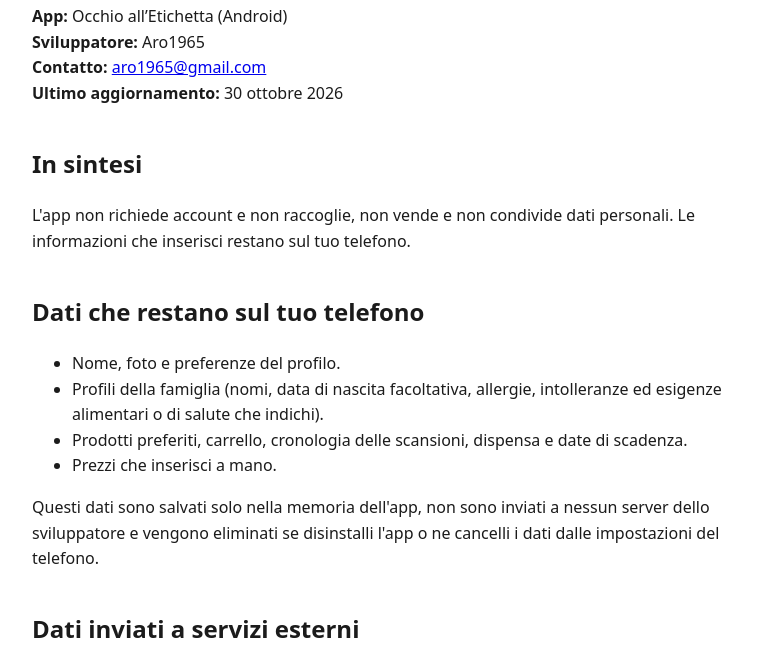
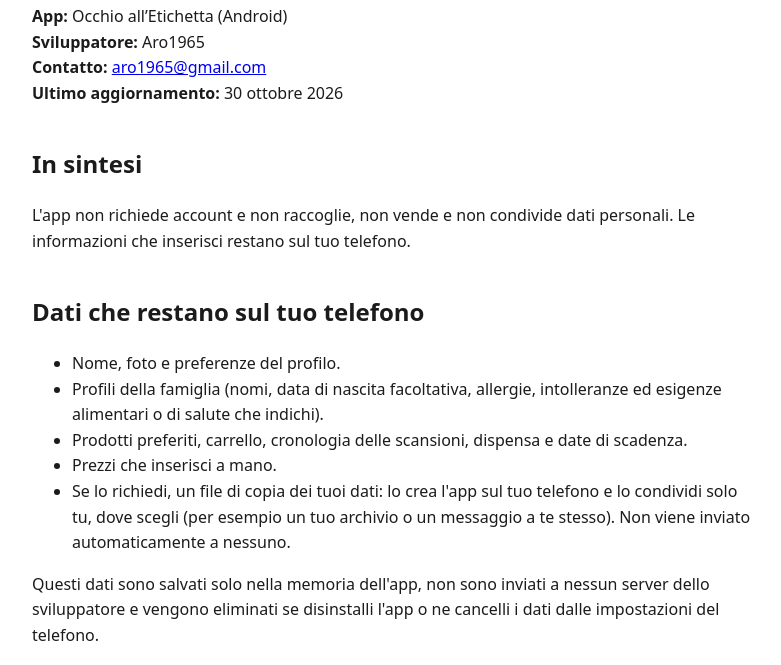
Before and after one commit to aro1965-bot/occhio-etichetta, a plain HTML site: page index.html in a window 1280 px wide. Shown: the part 114-779 px from the top of the page, without its empty margins (248-1029 px from the left). Drawn offline with Linux system fonts and the light colour scheme.

Commit message:
Add files via upload

```diff
--- a/index.html
+++ b/index.html
@@ -26,6 +26,7 @@
   <li>Profili della famiglia (nomi, data di nascita facoltativa, allergie, intolleranze ed esigenze alimentari o di salute che indichi).</li>
   <li>Prodotti preferiti, carrello, cronologia delle scansioni, dispensa e date di scadenza.</li>
   <li>Prezzi che inserisci a mano.</li>
+  <li>Se lo richiedi, un file di copia dei tuoi dati: lo crea l'app sul tuo telefono e lo condividi solo tu, dove scegli (per esempio un tuo archivio o un messaggio a te stesso). Non viene inviato automaticamente a nessuno.</li>
 </ul>
 <p>Questi dati sono salvati solo nella memoria dell'app, non sono inviati a nessun server dello sviluppatore e vengono eliminati se disinstalli l'app o ne cancelli i dati dalle impostazioni del telefono.</p>
 
```
